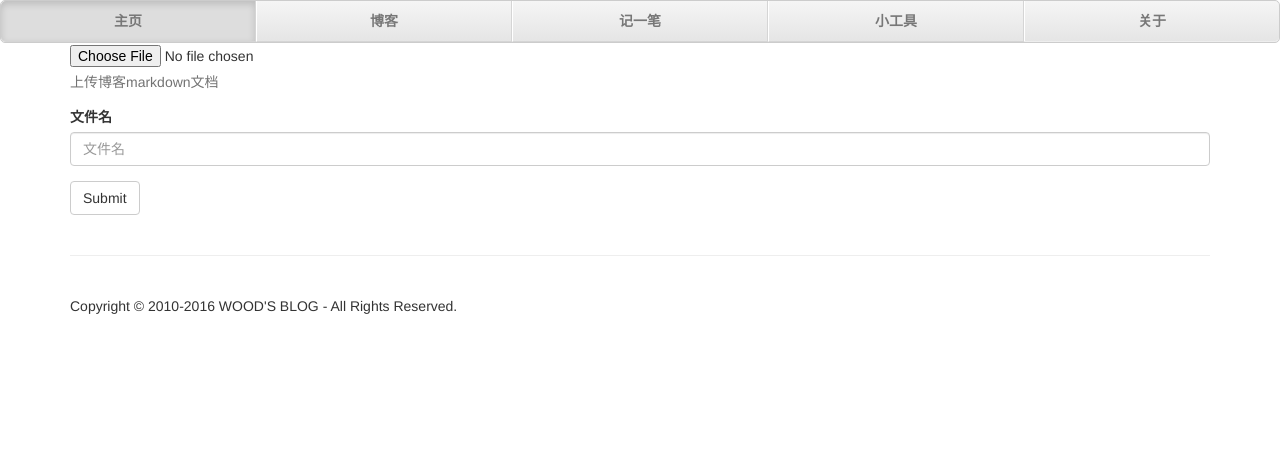
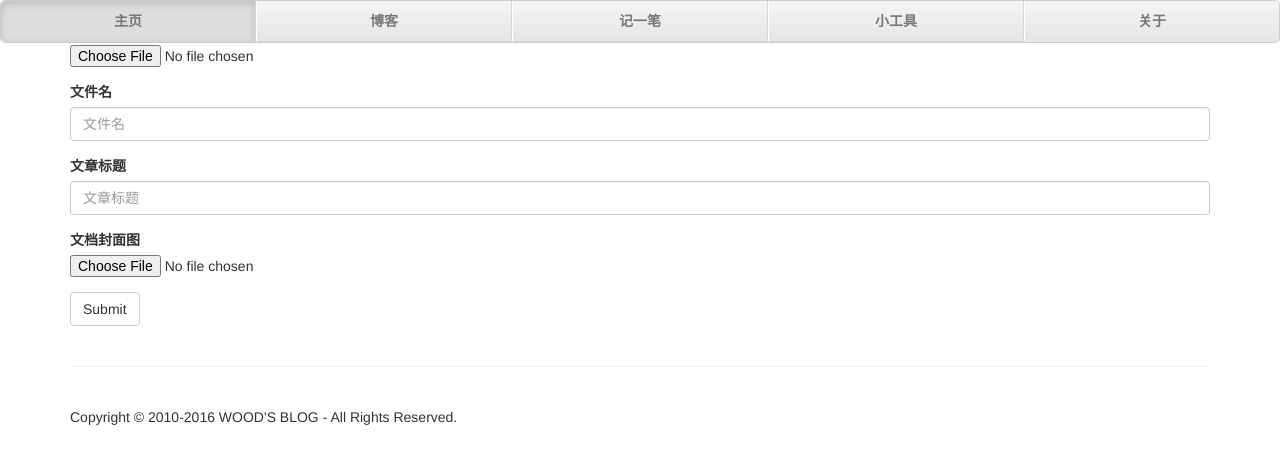
Before and after one commit to asdgh1000/web2, a Django app: page /upload_blog in a window 1280 px wide. Shown: the top 464 px of the page. Run offline with Django 3.2, Linux system fonts and the light colour scheme; some libraries are stand-ins or nearby versions.

Commit message:
添加表单验证提示

```diff
--- a/apps/myblog/forms.py
+++ b/apps/myblog/forms.py
@@ -1,6 +1,9 @@
 from django import forms
 
 
-class UploadFileForm(forms.Form):
-    file_name = forms.CharField(max_length=50)
+class UploadBlogForm(forms.Form):
+
+    title = forms.CharField(max_length=255)
+    file_name = forms.CharField(max_length=5)
     file = forms.FileField()
+    cover_img = forms.FileField(required=False)
--- a/apps/myblog/templates/myblog/upload_blog.html
+++ b/apps/myblog/templates/myblog/upload_blog.html
@@ -6,13 +6,24 @@
     <form action="{% url 'myblog:upload_blog' %}" method="post" enctype="multipart/form-data">
         {% csrf_token %}
         <div class="form-group">
-            <label for="file">File input</label>
+            <label for="file">博客文件</label>
             <input type="file" id="file" name="file">
-            <p class="help-block">上传博客markdown文档</p>
+            <span>{{ form.file.errors }}</span>
         </div>
         <div class="form-group">
             <label for="file_name">文件名</label>
             <input type="text" class="form-control" id="file_name" name="file_name" placeholder="文件名">
+            <span>{{ form.file_name.errors }}</span>
+        </div>
+        <div class="form-group">
+            <label for="title">文章标题</label>
+            <input type="text" class="form-control" id="title" name="title" placeholder="文章标题">
+            <span>{{ form.title.errors }}</span>
+        </div>
+        <div class="form-group">
+            <label for="cover_img">文档封面图</label>
+            <input type="file" id="cover_img" name="cover_img">
+            <span>{{ form.cover_img.errors }}</span>
         </div>
         <button type="submit" class="btn btn-default">Submit</button>
     </form>
--- a/apps/myblog/views.py
+++ b/apps/myblog/views.py
@@ -1,6 +1,6 @@
 from django.shortcuts import render, render_to_response
 from django.http import HttpResponseRedirect, Http404
-from .forms import UploadFileForm
+from .forms import UploadBlogForm
 from ..base.utils import save_file
 import os
 
@@ -11,14 +11,14 @@ def index(request):
 
 
 def upload_blog(request):
-    base_path = os.path.join(os.path.dirname(os.path.abspath(__file__)), 'static/blog_file/')
+    blog_path = os.path.join(os.path.dirname(os.path.abspath(__file__)), 'static/blog_file/')
     if request.method == 'POST':
-        form = UploadFileForm(request.POST, request.FILES)
+        form = UploadBlogForm(request.POST, request.FILES)
         if form.is_valid():
-            blog_fd = request.FILES['file']
+            blog_fd = form.data.get('file')
             file_name = form.data.get('file_name')
-            save_file(blog_fd, base_path + file_name)
+            save_file(blog_fd, blog_path + file_name)
             return HttpResponseRedirect('/')
     else:
-        form = UploadFileForm()
+        form = UploadBlogForm()
     return render(request, 'myblog/upload_blog.html', {'form': form})
```
Also changed, not shown: apps/myblog/static/blog_cover/default.png (added), 1 other file.
